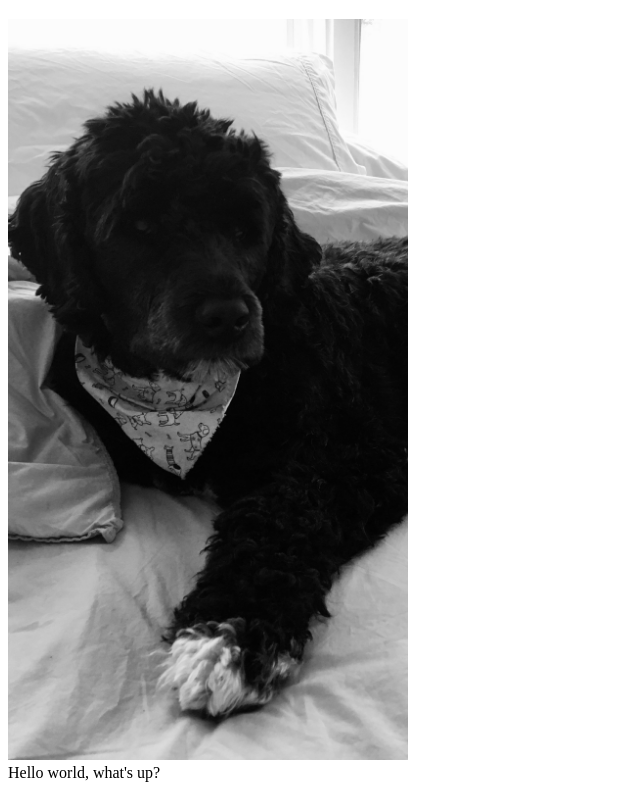
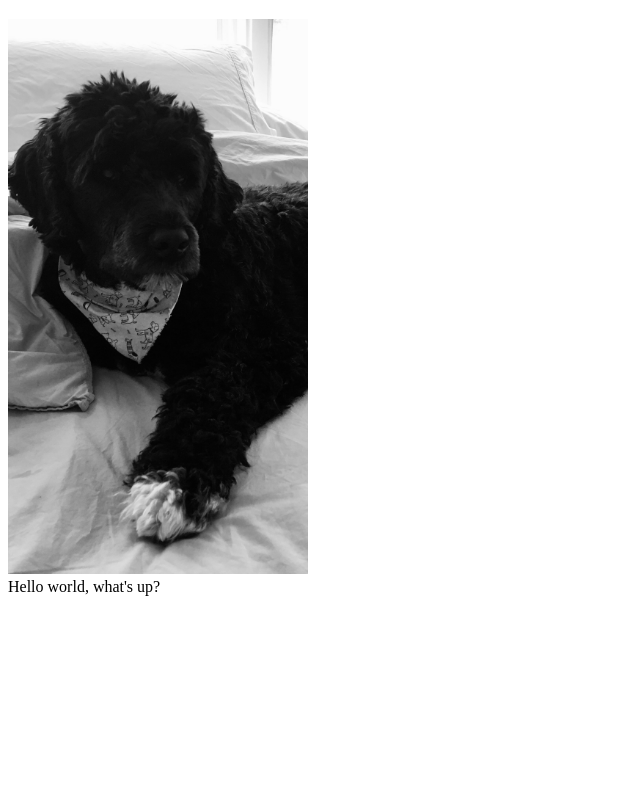
Before and after one commit to mmiilloo/interactive, a plain HTML site: page index.html in a window 1280 px wide. Shown: the part 62-852 px from the top of the page, without its empty margins (0-640 px from the left). After the commit the page ends 800 px from the top, so only its background shows below. Drawn offline with Linux system fonts and the light colour scheme.

Commit message:
resized photo

```diff
--- a/index.html
+++ b/index.html
@@ -9,7 +9,7 @@
   </head>
   <body>
     <h1>🚅 Milo's Class Website</h1>
-    <img src="assets/phone-test.jpg" width="400px">
+    <img src="assets/phone-test.jpg" width="300px">
     <br>Hello world, what's up?
   </body>
 </html>
```
